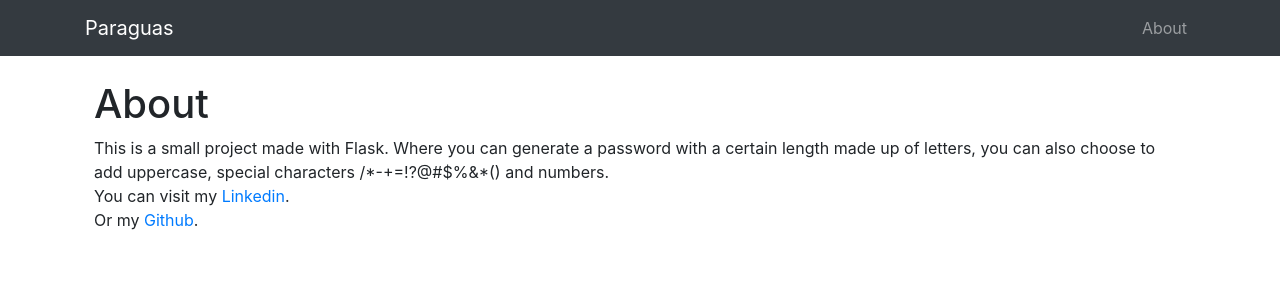
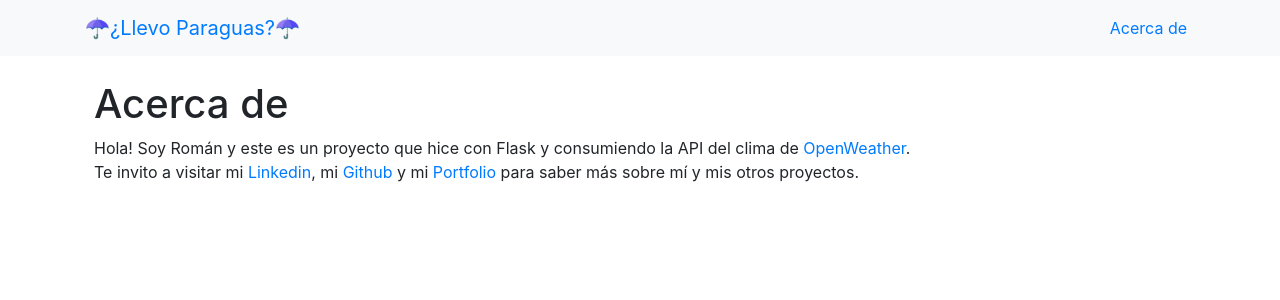
Before and after one commit to RomanLupiano/Paraguas, a Flask app: page /about in a window 1280 px wide. Shown: the top 300 px of the page. Run offline with Flask 2, Linux system fonts and the light colour scheme.

Commit message:
cambio de diseño

```diff
--- a/templates/about.html
+++ b/templates/about.html
@@ -1,11 +1,12 @@
 {% extends 'layout.html' %}
 
 {% block content %}
-    <h1>About</h1>
-    <p>This is a small project made with Flask. Where you can generate a password with a certain length made up of letters, you can also choose to add uppercase, special characters /*-+=!?@#$%&*() and numbers.
+    <h1>Acerca de</h1>
+    <p>Hola! Soy Román y este es un proyecto que hice con Flask y consumiendo la API del clima de <a href="https://openweathermap.org/" target="_blank">OpenWeather</a>.
+
         <br>
-        You can visit my <a href="https://www.linkedin.com/in/marcos-roman-lupiano-dev/">Linkedin</a>.
-        <br>
-        Or my <a href="https://github.com/RomanLupiano">Github</a>. </p>
+        Te invito a visitar mi <a href="https://www.linkedin.com/in/marcos-roman-lupiano/" target="_blank">Linkedin</a>, mi <a href="https://github.com/RomanLupiano" target="_blank">Github</a>
+        y mi <a href="https://romanlupiano.github.io/" target="_blank">Portfolio</a>
+        para saber más sobre mí y mis otros proyectos.</p>
 
 {% endblock %}
--- a/templates/layout.html
+++ b/templates/layout.html
@@ -4,18 +4,19 @@
     <meta charset="UTF-8">
     <meta http-equiv="X-UA-Compatible" content="IE=edge">
     <meta name="viewport" content="width=device-width, initial-scale=1.0">
-    <title>Paraguas</title>
+    <title>¿Llevo Paraguas?</title>
     <link rel="stylesheet" href="https://cdn.jsdelivr.net/npm/bootstrap@4.0.0/dist/css/bootstrap.min.css" integrity="sha384-Gn5384xqQ1aoWXA+058RXPxPg6fy4IWvTNh0E263XmFcJlSAwiGgFAW/dAiS6JXm" crossorigin="anonymous">
     <link rel= "stylesheet" type= "text/css" href= "{{ url_for('static',filename='styles/main.css') }}">
+    <link rel="shortcut icon" href="static/umbrella.ico" type="image/x-icon">
 </head>
 <body>
-    <nav class="navbar navbar-expand-lg navbar-dark bg-dark">
+    <nav class="navbar navbar-expand-lg navbar-secondary bg-light">
         <div class="container">
-          <a class="navbar-brand" href="/">Paraguas</a>
+          <a class="navbar-brand" href="/">☂️¿Llevo Paraguas?☂️</a>
           <div class="" id="navbarNav">
             <ul class="navbar-nav ms-auto">
               <li class="nav-item">
-                <a class="nav-link" href="{{ url_for('about')}}">About</a>
+                <a class="nav-link" href="{{ url_for('about')}}">Acerca de</a>
               </li>
 
             </ul>
```
Also changed, not shown: templates/home.html (+4 -4 lines), static/umbrella.ico (added), 1 other file.
